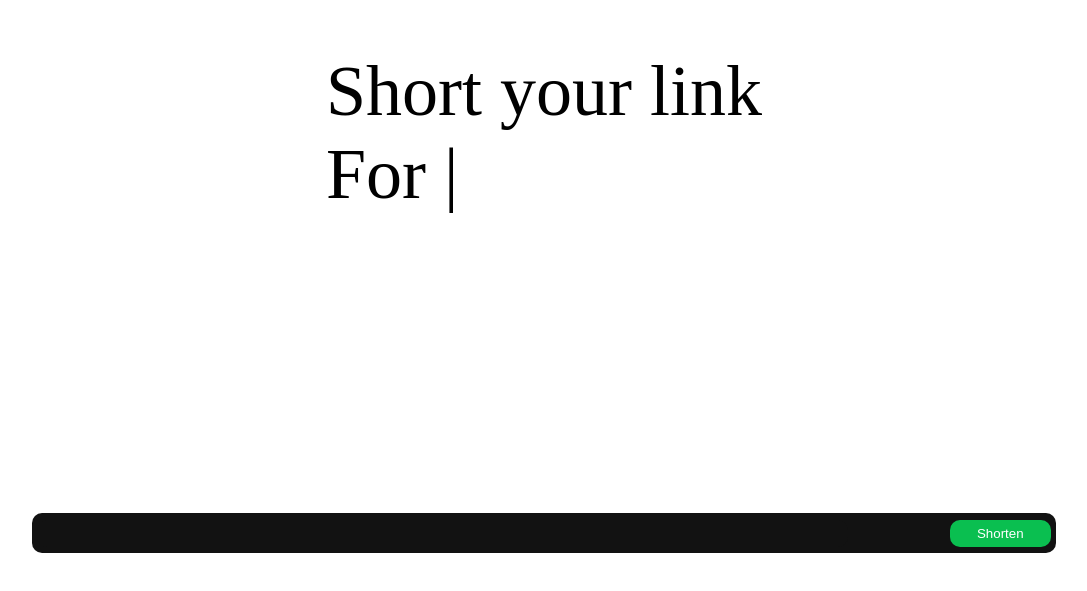
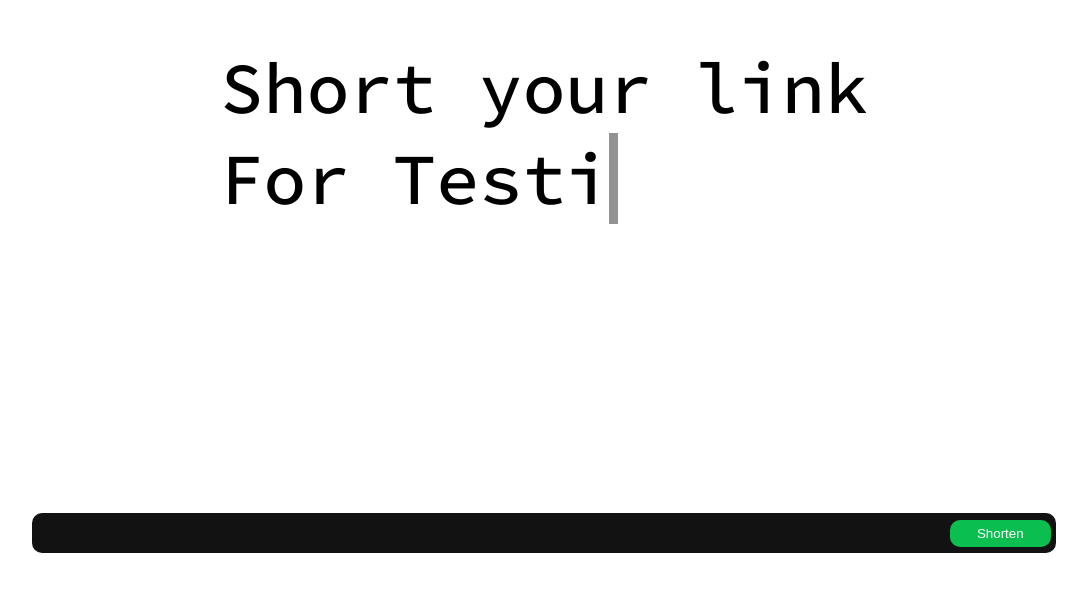
Before and after one commit to PiotrO9/url-shortener, a Vue app: page / in a window 1280 px wide. Shown: the part 117-708 px from the top of the page, without its empty margins (96-1183 px from the left). Built offline with nearby package versions, Linux system fonts and the light colour scheme.

Commit message:
Add typewriter protothype

```diff
--- a/src/Styles/MainTextStyles.css
+++ b/src/Styles/MainTextStyles.css
@@ -1,8 +1,70 @@
+@import url("https://fonts.googleapis.com/css2?family=Source+Code+Pro:wght@300;500;700&display=swap");
 #MainText {
   display: flex;
   flex-direction: column;
+  font-family: "Source Code Pro";
 }
 
 span {
   font-size: 72px;
+}
+
+#TypeWriter {
+  position: relative;
+  font-family: "Source Code Pro";
+}
+#TypeWriter::before, #TypeWriter::after {
+  content: "";
+  position: absolute;
+  top: 0;
+  right: 0;
+  bottom: 0;
+  left: 0;
+}
+#TypeWriter::before {
+  background-color: white;
+  -webkit-animation: typewriter 3s steps(7) forwards, typewriterback 3s steps(7) forwards;
+          animation: typewriter 3s steps(7) forwards, typewriterback 3s steps(7) forwards;
+  -webkit-animation-delay: 0s, 4s;
+          animation-delay: 0s, 4s;
+}
+#TypeWriter::after {
+  width: 0.125em;
+  background-color: black;
+  -webkit-animation: typewriter 3s steps(7) forwards, typewriterback 3s steps(7) forwards, blink 750ms steps(7) infinite;
+          animation: typewriter 3s steps(7) forwards, typewriterback 3s steps(7) forwards, blink 750ms steps(7) infinite;
+  -webkit-animation-delay: 0s, 4s, 0s;
+          animation-delay: 0s, 4s, 0s;
+}
+
+@-webkit-keyframes typewriter {
+  to {
+    left: 100%;
+  }
+}
+
+@keyframes typewriter {
+  to {
+    left: 100%;
+  }
+}
+@-webkit-keyframes typewriterback {
+  to {
+    left: 0%;
+  }
+}
+@keyframes typewriterback {
+  to {
+    left: 0%;
+  }
+}
+@-webkit-keyframes blink {
+  to {
+    background: transparent;
+  }
+}
+@keyframes blink {
+  to {
+    background: transparent;
+  }
 }/*# sourceMappingURL=MainTextStyles.css.map */
--- a/src/Styles/MainTextStyles.scss
+++ b/src/Styles/MainTextStyles.scss
@@ -1,8 +1,60 @@
+@import url('https://fonts.googleapis.com/css2?family=Source+Code+Pro:wght@300;500;700&display=swap');
+
 #MainText {
     display: flex;
     flex-direction: column;
+    font-family: "Source Code Pro";
 }
 
 span {
     font-size: 72px;
 }
+
+#TypeWriter {
+    position: relative;
+    font-family: "Source Code Pro";
+
+    &::before,
+    &::after {
+        content: "";
+        position: absolute;
+        top: 0;
+        right: 0;
+        bottom: 0;
+        left: 0;
+    }
+
+    &::before {
+        background-color: white;
+        animation: typewriter 3s steps(7) forwards,
+        typewriterback 3s steps(7) forwards;
+        animation-delay: 0s, 4s;
+    }
+
+    &::after {
+        width: 0.125em;
+        background-color: black;
+        animation: typewriter 3s steps(7) forwards,
+        typewriterback 3s steps(7) forwards,
+        blink 750ms steps(7) infinite;
+        animation-delay: 0s, 4s, 0s;
+    }
+}
+
+@keyframes typewriter {
+    to {
+        left: 100%;
+    }
+}
+
+@keyframes typewriterback {
+    to {
+        left: 0%;
+    }
+}
+
+@keyframes blink {
+    to {
+        background: transparent;
+    }
+}
--- a/src/components/MainText.vue
+++ b/src/components/MainText.vue
@@ -1,7 +1,9 @@
 <template>
     <div id="MainText">
         <span>Short your link</span>
-        <span>For |</span>
+        <div id="TypeWriterText">
+            <span>For </span><span id="TypeWriter">Testing</span>
+        </div>
     </div>
 </template>
 
```
Also changed, not shown: 1 other file (tests, documents, lock files or other folders).
